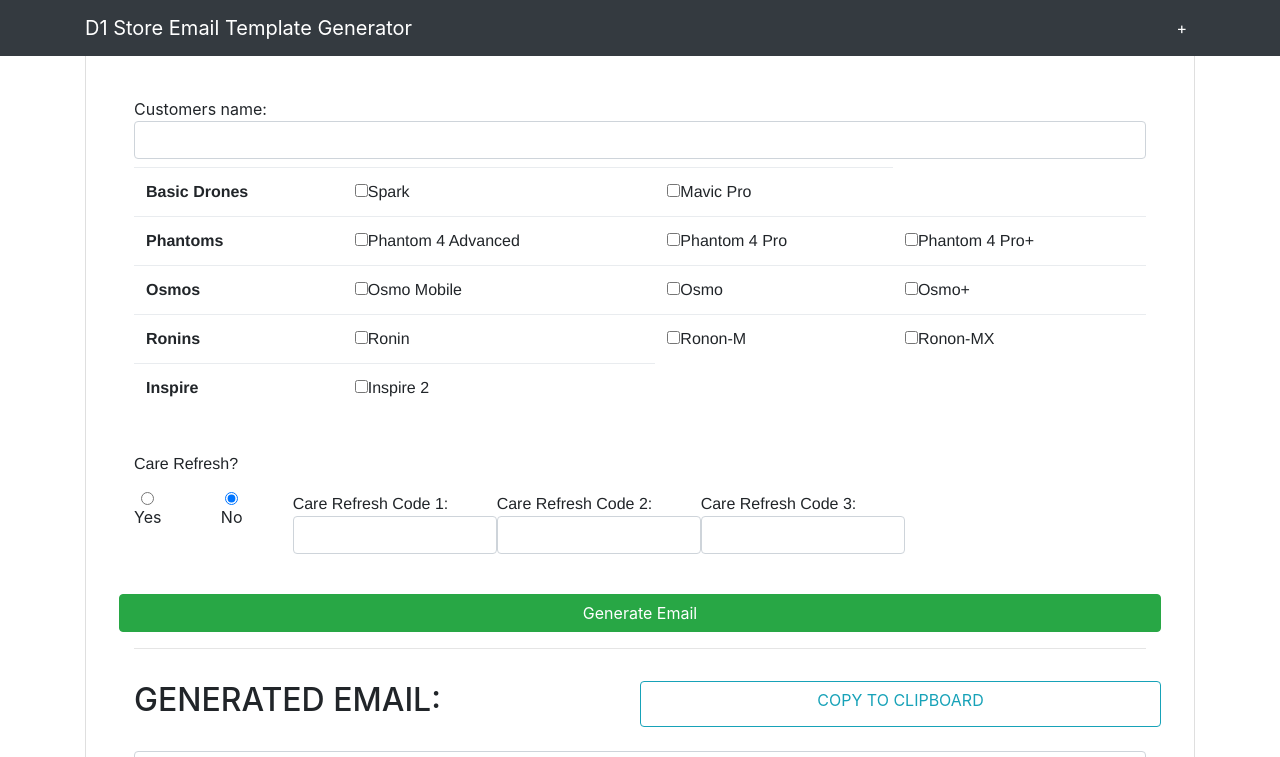
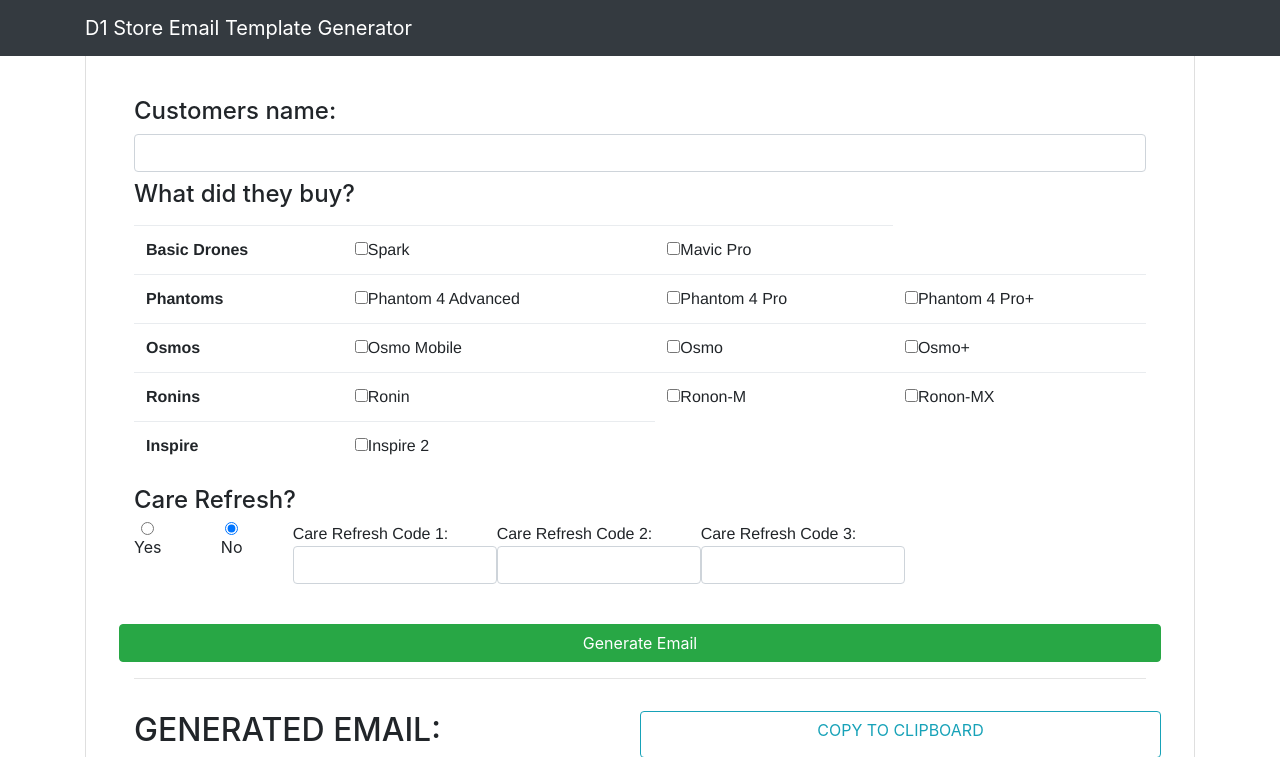
Before and after one commit to croft1/D1StoreEmailGenerator, a PHP site: page / in a window 1280 px wide. Shown: the top 757 px of the page. Run offline with PHP 8.4, Linux system fonts and the light colour scheme; some libraries are stand-ins or nearby versions.

Commit message:
minor tweaks for uploaded v1

```diff
--- a/index.php
+++ b/index.php
@@ -29,7 +29,7 @@
         <div class="collapse navbar-collapse" id="navbarResponsive">
           <ul class="navbar-nav ml-auto">
             <li class="nav-item active">
-              <a class="nav-link" href="#">+
+              <a class="nav-link" href="#"><!-- WRITE RIGHT SIDE NAV THINGS HERE-->
                 <span class="sr-only">(current)</span>
               </a>
             </li>
@@ -54,7 +54,10 @@
 
     <form class="form-group " action="index.php" method="post">
 	<div class="card p-5">
-        <label> Customers name: <input class="form-control" type="text" name="name"></label>
+        <label>  <h4>Customers name:</h4> <input class="form-control" type="text" name="name"></label>
+
+
+		<label><h4>What did they buy?</h4></label>
         <table class="table">
             <!--<tr>
                 <th>Product</th>
@@ -89,7 +92,7 @@
             </tr>
         </table>
 
-        <br><p>Care Refresh?</p>
+        <h4 class="">Care Refresh?</h4>
 		<div class="row">
 		<div class="col-md-1">
             <label><input class="form-control" type="radio" name="carerefresh" value="yes">Yes</label>
```
